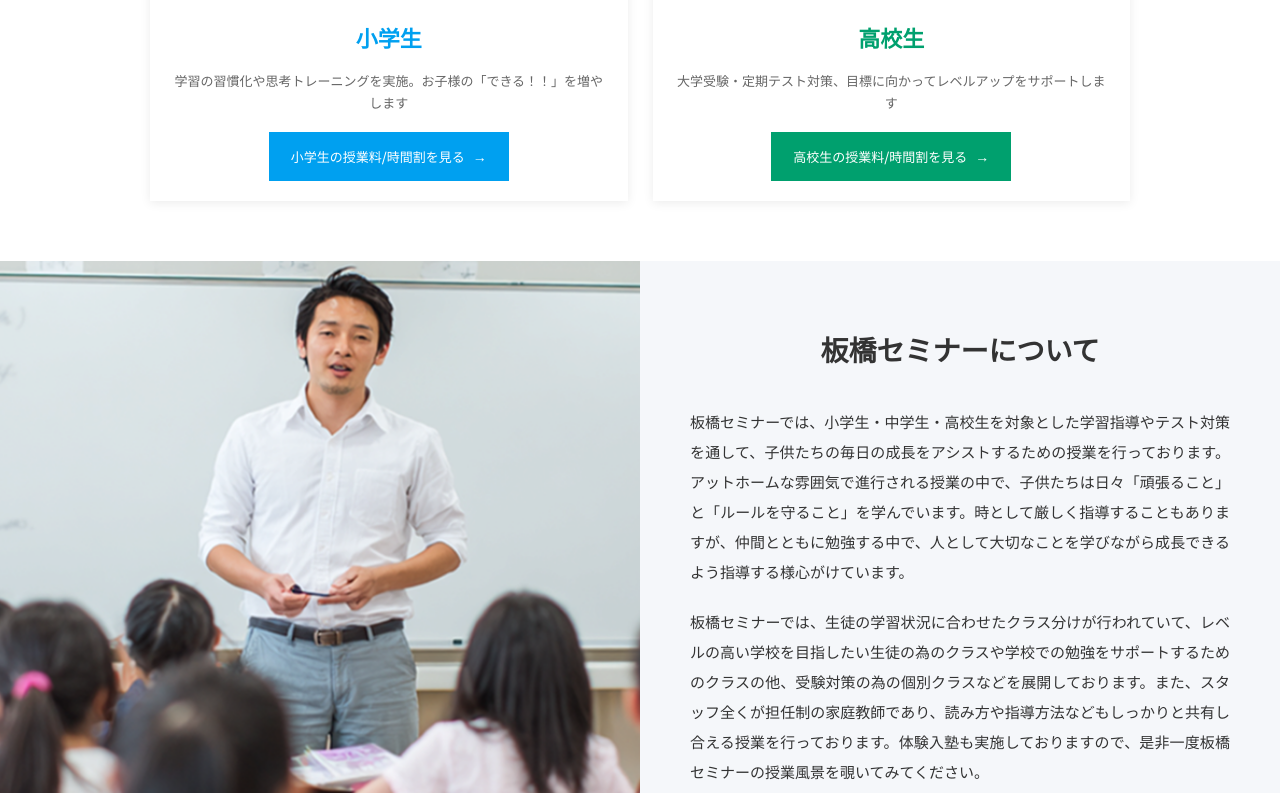
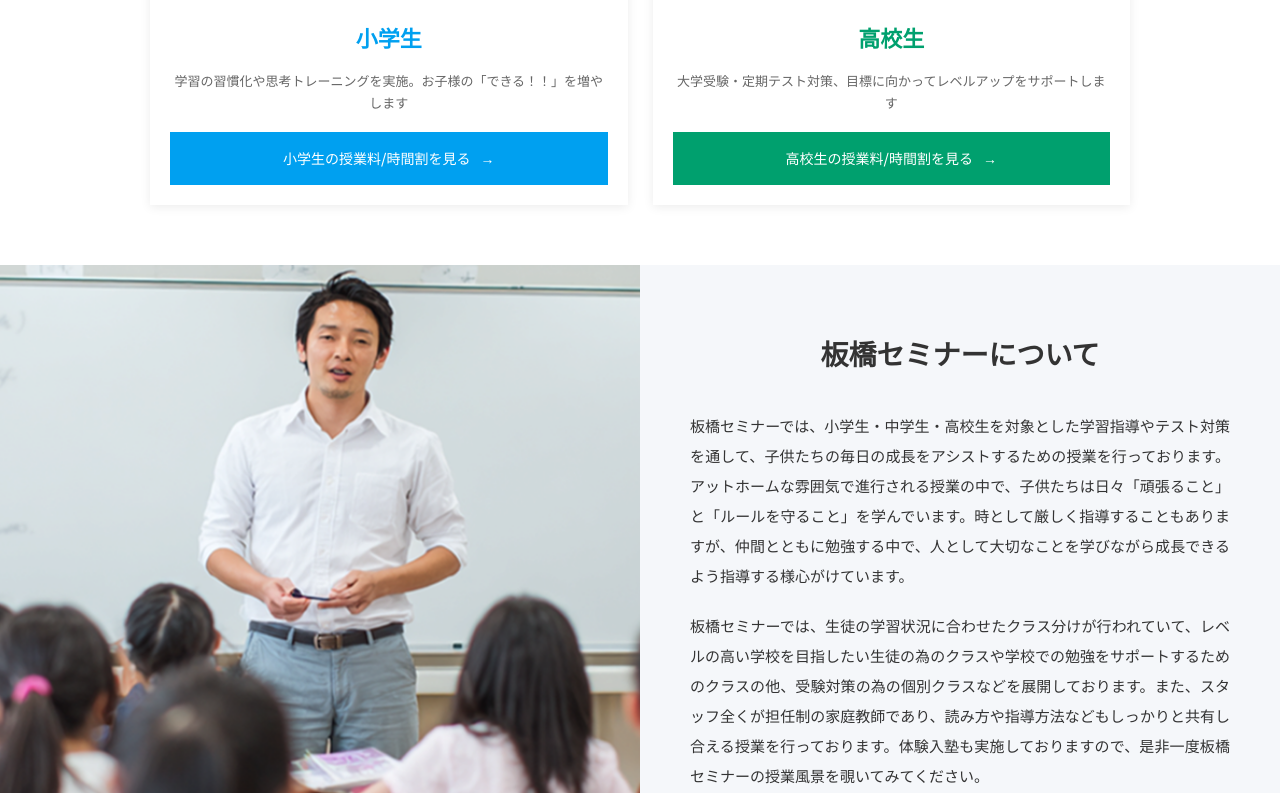
Before and after one commit to jime0083/cramSchoolPort, a Vue app: page /#/ in a window 1280 px wide. Shown: the part 1487-2280 px from the top of the page. Built offline with nearby package versions, Linux system fonts and the light colour scheme.

Commit message:
TopPageボタンサイズ統一、フッター幅980px修正
Co-Authored-By: Claude Opus 4.5 <noreply@anthropic.com>

```diff
--- a/src/components/AppFooter.vue
+++ b/src/components/AppFooter.vue
@@ -50,7 +50,14 @@
 .footer-inner {
   max-width: 980px;
   margin: 0 auto;
-  padding: 40px 20px;
+  padding: 40px 0;
+}
+
+@media (max-width: 980px) {
+  .footer-inner {
+    width: 90%;
+    max-width: none;
+  }
 }
 
 .footer-main {
--- a/src/views/TopPage.vue
+++ b/src/views/TopPage.vue
@@ -628,15 +628,16 @@ import banner3 from '@/assets/images/banner3 1.png'
 }
 
 .btn-timetable-elementary {
-  display: inline-flex;
+  display: flex;
+  justify-content: center;
   align-items: center;
-  gap: 8px;
-  padding: 10px 20px;
+  gap: 10px;
+  padding: 12px 20px;
   background-color: #00A0F0;
   border: 2px solid #00A0F0;
   color: #fff;
   text-decoration: none;
-  font-size: 0.8125rem;
+  font-size: 0.875rem;
   font-weight: 500;
   transition: all 0.3s;
 }
@@ -647,15 +648,16 @@ import banner3 from '@/assets/images/banner3 1.png'
 }
 
 .btn-timetable-high {
-  display: inline-flex;
+  display: flex;
+  justify-content: center;
   align-items: center;
-  gap: 8px;
-  padding: 10px 20px;
+  gap: 10px;
+  padding: 12px 20px;
   background-color: #00A06E;
   border: 2px solid #00A06E;
   color: #fff;
   text-decoration: none;
-  font-size: 0.8125rem;
+  font-size: 0.875rem;
   font-weight: 500;
   transition: all 0.3s;
 }
```
Also changed, not shown: 11 other files (tests, documents, lock files or other folders).
